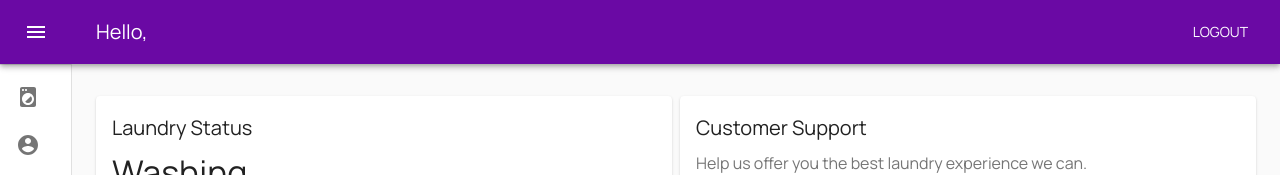
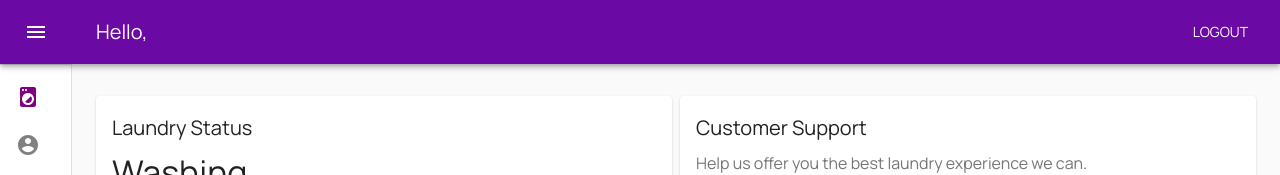
Before and after one commit to nshtech/rez-essentials-laundry, a React (Create React App) app: page /dashboard in a window 1280 px wide. Shown: the top 175 px of the page. Built offline with nearby package versions, Linux system fonts and the light colour scheme; no server answers; the database is empty.

Commit message:
Menu icons highlight on active

```diff
--- a/src/components/listItems.js
+++ b/src/components/listItems.js
@@ -8,26 +8,40 @@ import LocalLaundryServiceIcon from '@material-ui/icons/LocalLaundryService';
 import ContactSupportIcon from '@material-ui/icons/ContactSupport';
 import AssignmentIcon from '@material-ui/icons/Assignment';
 
+import { makeStyles, useTheme } from '@material-ui/core/styles';
+
+const useStyles = makeStyles((theme) => ({
+  active: {
+    color: 'purple'
+  },
+  inactive: {
+  color: 'grey'
+}})
+)
+
 export default function MainListItems({ currentPageState }) {
+  const classes = useStyles();
+
+  console.log(currentPageState.currentPage)
 
   return (
     <List>
       <div>
         <ListItem button onClick={() => currentPageState.setCurrentPage('dashboard')}>
           <ListItemIcon>
-            <LocalLaundryServiceIcon />
+            <LocalLaundryServiceIcon className={(currentPageState.currentPage ==='dashboard' ? classes.active : classes.inactive)}/>
           </ListItemIcon>
           <ListItemText primary="Dashboard" />
         </ListItem>
         <ListItem button onClick={() => currentPageState.setCurrentPage('account')}>
           <ListItemIcon>
-            <AccountCircleIcon />
+            <AccountCircleIcon className={(currentPageState.currentPage === 'account' ? classes.active : classes.inactive)} />
           </ListItemIcon>
           <ListItemText primary="Profile" />
         </ListItem>
         <ListItem button onClick={() => currentPageState.setCurrentPage('support')}>
           <ListItemIcon>
-            <ContactSupportIcon />
+            <ContactSupportIcon className={(currentPageState.currentPage === 'support' ? classes.active : classes.inactive)} />
           </ListItemIcon>
           <ListItemText primary="Support" />
         </ListItem>
```
